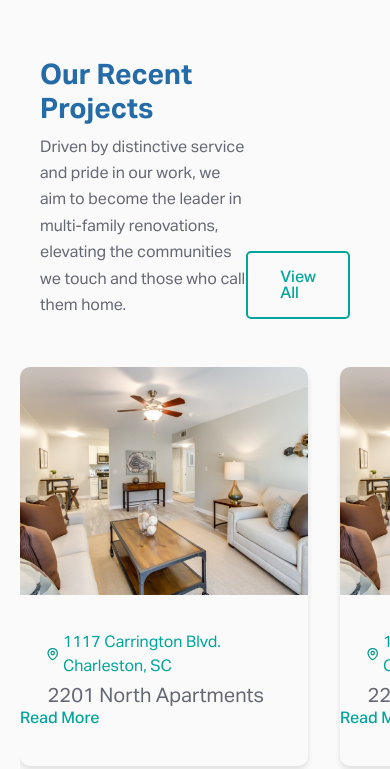
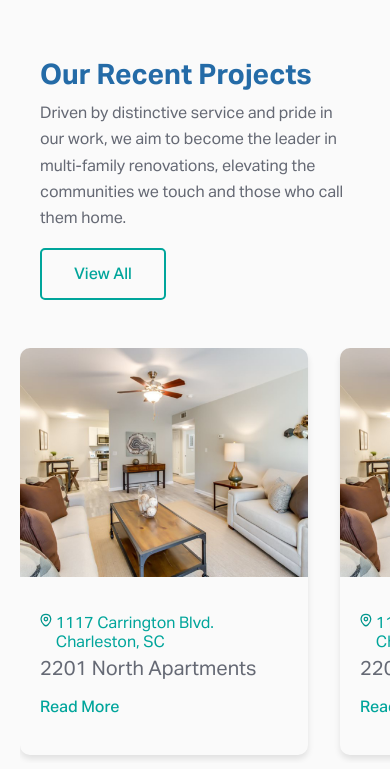
Before and after one commit to perfectdecemberllc/REViV-Multifamily, a website: page public/index.html in a window 390 px wide. Shown: the part 3256-4025 px from the top of the page. Drawn offline with Linux system fonts and the light colour scheme.

Commit message:
responsive component fixes

```diff
--- a/public/assets/components/card-carousel.js
+++ b/public/assets/components/card-carousel.js
@@ -79,7 +79,7 @@ class cardCarousel extends HTMLElement {
           z-index: 10;
         }
 
-        @media (min-width: 33em) {
+        @media (min-width: 51em) {
           .slides {
             grid-auto-columns: max-content;
           }
--- a/public/assets/components/card-md.js
+++ b/public/assets/components/card-md.js
@@ -7,7 +7,7 @@ class cardMd extends HTMLElement {
             <style>
                 :host {
                     display: block;
-                    max-width: 28.3125rem;
+                    max-width: 30.3125rem;
                     min-width: 18rem;
                     border-radius: var(--br-700);
                     box-shadow: 0 4px 6px rgba(0, 0, 0, 0.1);
@@ -18,14 +18,15 @@ class cardMd extends HTMLElement {
                     flex-wrap: wrap;
                     justify-content: space-between;
                     align-items: center;
+                    gap: 1rem;
                     padding-top: 2rem;
                     padding-right: 1.5rem;
                     padding-bottom: 2.5rem;
-                    padding-left: 0;
+                    padding-left: 1.25rem;
                 }
                 .content {
                     display: flex;
-                    gap: 1rem;
+                    gap: 1.25rem;
                     align-items: center;
                 }
                 .details {
@@ -35,7 +36,7 @@ class cardMd extends HTMLElement {
                 }
                 .details .address {
                     display: flex;
-                    align-items: center;
+                    align-items: baseline;
                     padding-top: 3px;
                     gap: .25rem;
                 }
@@ -43,6 +44,7 @@ class cardMd extends HTMLElement {
                     font-family: var(--ff-label);
                     font-weight: var(--fw-regular);
                     font-size: var(--fs-label-sm);
+                    line-height: var(--lh-200);
                     color: var(--clr-primary-500);
                 }
                 .details slot[name="title"] {
@@ -73,11 +75,24 @@ class cardMd extends HTMLElement {
                     font-size: var(--fs-button);
                 }
                 .triangle {
+                    display: none;
                     transform: translateX(-100%);
                     transition: transform 0.3s;
                 }
                 .content-container:hover .triangle {
                     transform: translateX(0%);
+                }
+                @media (min-width: 51em) {
+                    .content-container {
+                        padding-left: 0;
+                        gap: 0;
+                    }
+                    .details .address {
+                        align-items: center;
+                    }
+                    .triangle {
+                        display: block;
+                    }
                 }
             </style>
             <div>
--- a/public/assets/components/cw-100.js
+++ b/public/assets/components/cw-100.js
@@ -6,13 +6,13 @@ contentWrapper100.innerHTML = `
             flex-direction: column;
             gap: .25rem;
             max-width: 10.625rem;
-            flex: 0 0 10.625rem;
+            flex: 1 1 6.625rem;
         }
 
         slot[name="heading"] {
             font-family: var(--ff-heading);
             font-weight: var(--fw-bold);
-            font-size: var(--fs-700);
+            font-size: var(--fs-550);
             line-height: var(--lh-100);
             color: var(--clr-neutral-100);
         }
@@ -23,6 +23,12 @@ contentWrapper100.innerHTML = `
             font-size: var(--fs-50);
             line-height: var(--lh-600);
             color: var(--clr-neutral-100);
+        }
+
+        @media (min-width: 51em) {
+            slot[name="heading"] {
+                font-size: var(--fs-700);
+            }
         }
 
     </style>
--- a/public/index.html
+++ b/public/index.html
@@ -156,7 +156,7 @@
             <!--CAROUSEL-->
             <section class="section gap-sm bg-neutral-100">
                 <!--HEADING-->
-                <div class="container flex justify-between align-bottom">
+                <div class="container flex wrap gap-4 justify-between align-bottom">
                     <cw-300>
                         <h3 slot="heading">Our Recent Projects</h3>
                         <p slot="description">Driven by distinctive service and pride in our work, we aim to become the leader in multi-family renovations, elevating the communities we touch and those who call them home.</p>
--- a/public/styles.css
+++ b/public/styles.css
@@ -786,6 +786,11 @@ margin-left: 1.5rem;
     margin-left: auto;
     margin-right: auto;
 }
+.gap-4 {
+    display: grid;
+    grid-gap: 1rem;
+    gap: 1rem;
+}
 .gap-xxs {
     display: grid;
     grid-gap: 1.25rem;
@@ -817,6 +822,9 @@ margin-left: 1.5rem;
 }
 .flex {
     display: flex;
+}
+.wrap {
+    flex-wrap: wrap;
 }
 .justify-between {
     justify-content: space-between;
```
